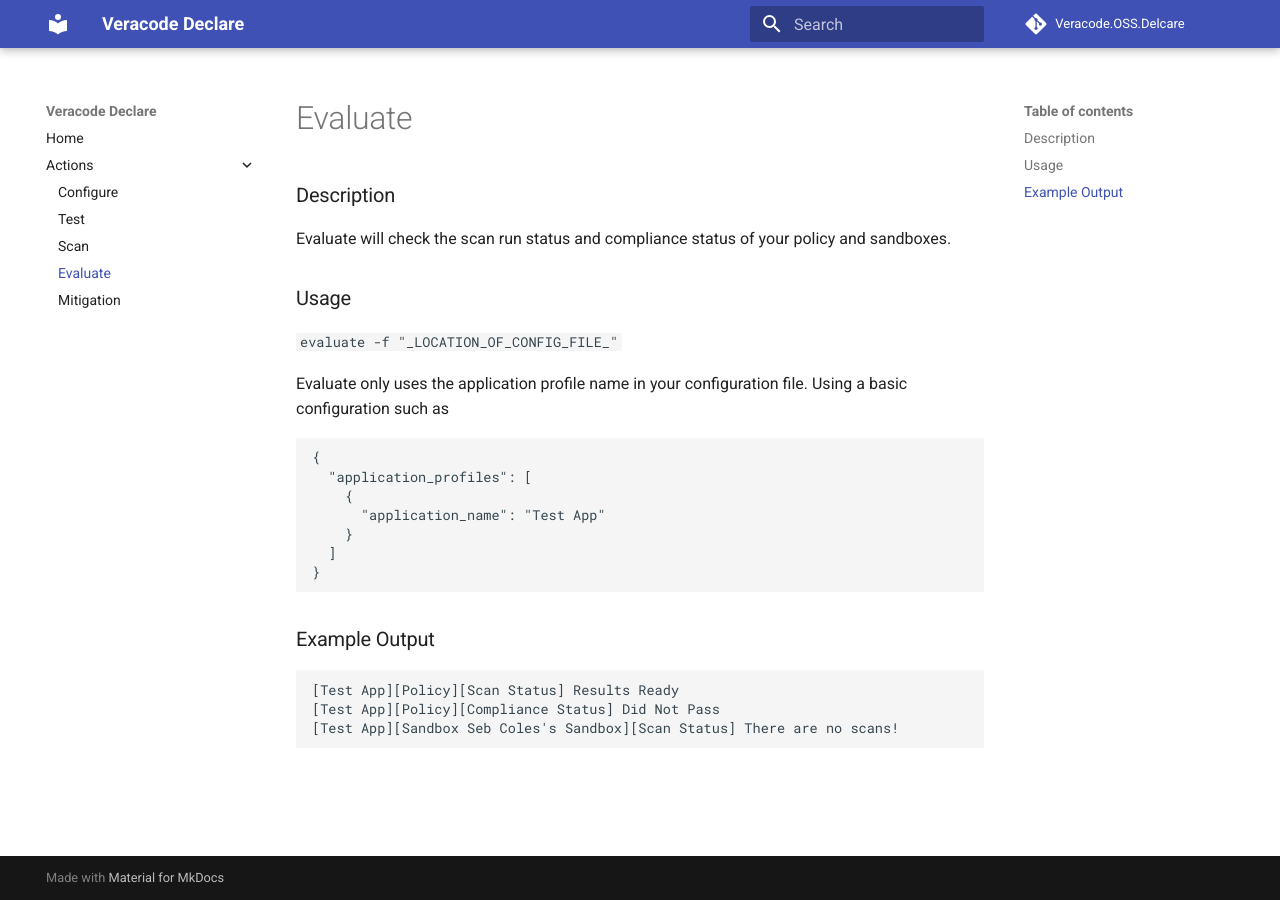
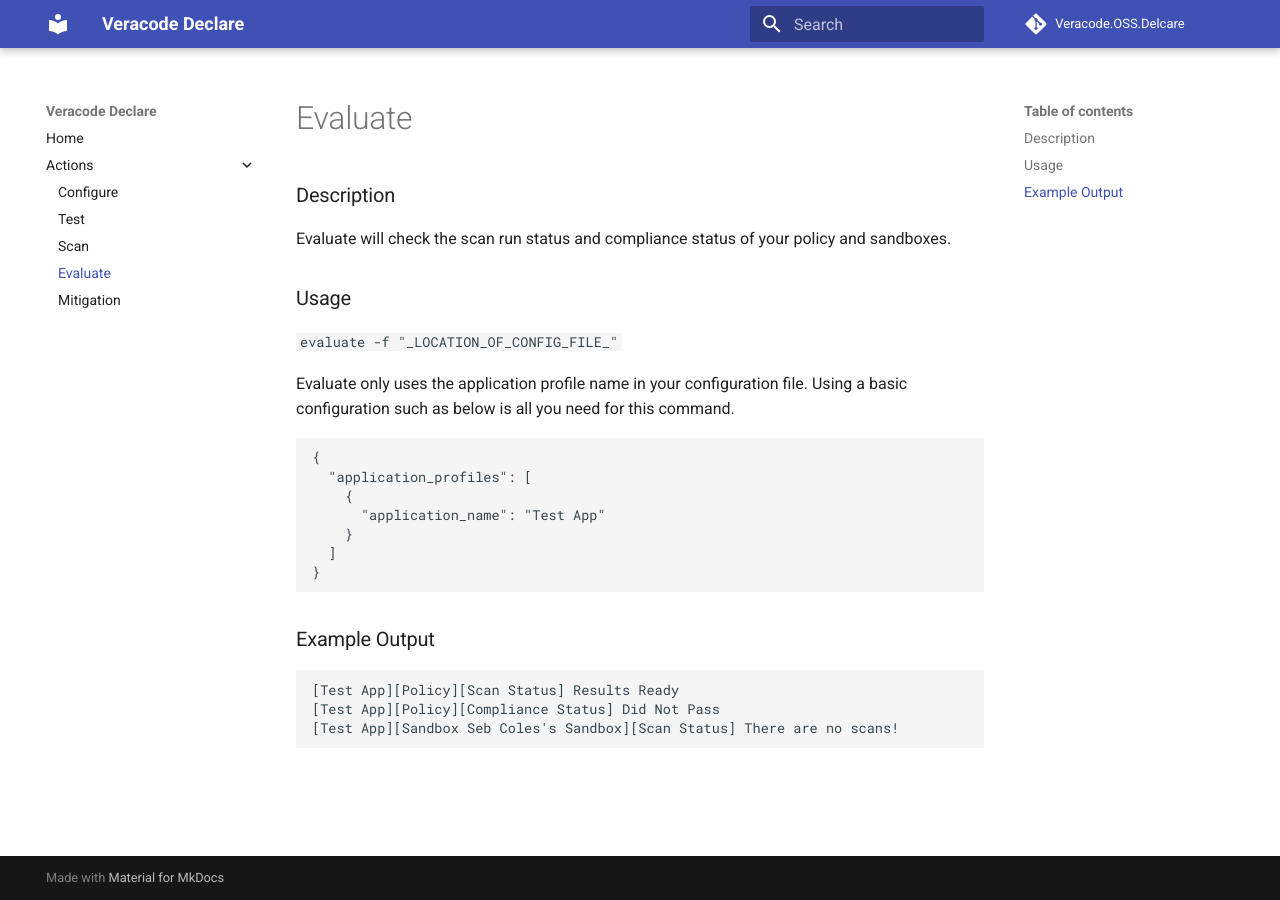
Before and after one commit to sebcoles/Veracode.OSS.Declare, an MkDocs documentation site: the page built from docs/actions/evaluate.md, in a window 1280 px wide. Built offline with MkDocs 1.6.1 and Material for MkDocs 9.7.7, drawn with Linux system fonts in a browser that asks for light colours; comment, search, counter and statistics services are not loaded.

Commit message:
More changes

````diff
--- a/docs/actions/evaluate.md
+++ b/docs/actions/evaluate.md
@@ -4,7 +4,7 @@
 ### Usage
 `evaluate -f "_LOCATION_OF_CONFIG_FILE_"`
 
-Evaluate only uses the application profile name in your configuration file. Using a basic configuration such as
+Evaluate only uses the application profile name in your configuration file. Using a basic configuration such as below is all you need for this command.
 
 ```
 {
````
